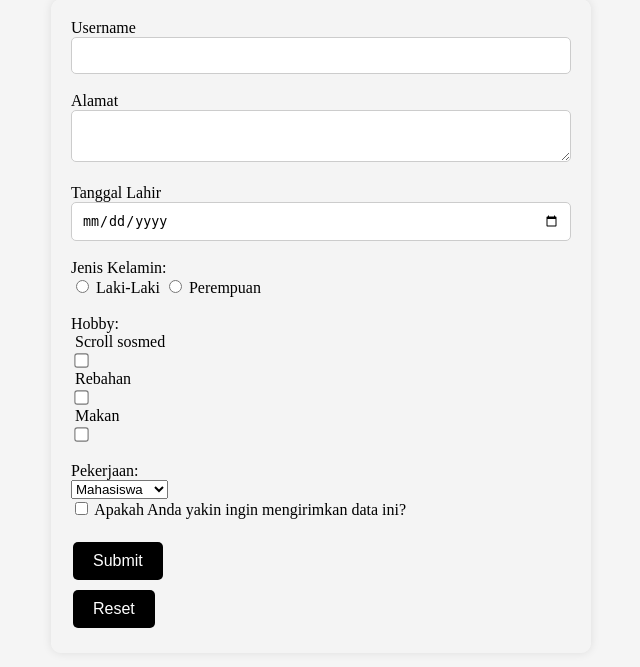
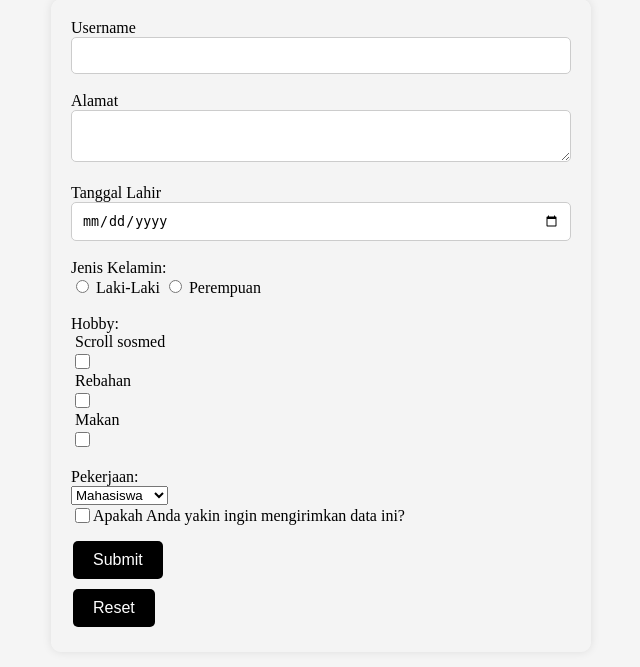
Before and after one commit to rafiirajendra/Pemrograman-Web, a PHP site: page / in a window 1280 px wide. Shown: the part 51-718 px from the top of the page, without its empty margins (319-959 px from the left). Run offline with PHP 8.4, Linux system fonts and the light colour scheme.

Commit message:
perbaikan kotak ceklis

```diff
--- a/p3/Tugas/index.html
+++ b/p3/Tugas/index.html
@@ -48,7 +48,7 @@
             <option value="polisi">Polisi</option>
           </select>
         <br>
-        <div class="form-group">
+        <div class="ceklis">
           <input type="checkbox" name="check" value="true" id="check" />
           <label for="check">Apakah Anda yakin ingin mengirimkan data ini?</label>
         </div>
--- a/p3/Tugas/style.css
+++ b/p3/Tugas/style.css
@@ -85,8 +85,8 @@
 }
 
 .checkbox input[type="checkbox"] {
-    margin-right: 10px;
-    transform: scale(1.1);
+    width: 15px;
+    height: 15px;
 }
 
 .checkbox label {
@@ -96,3 +96,14 @@
 .list {
     align-items: center;
 }
+
+.ceklis {
+    display: flex;
+    align-items: center;
+    margin-bottom: 10px;
+}
+
+.ceklis [type="checkbox"] {
+    width: 15px;
+    height: 15px;
+}
```
